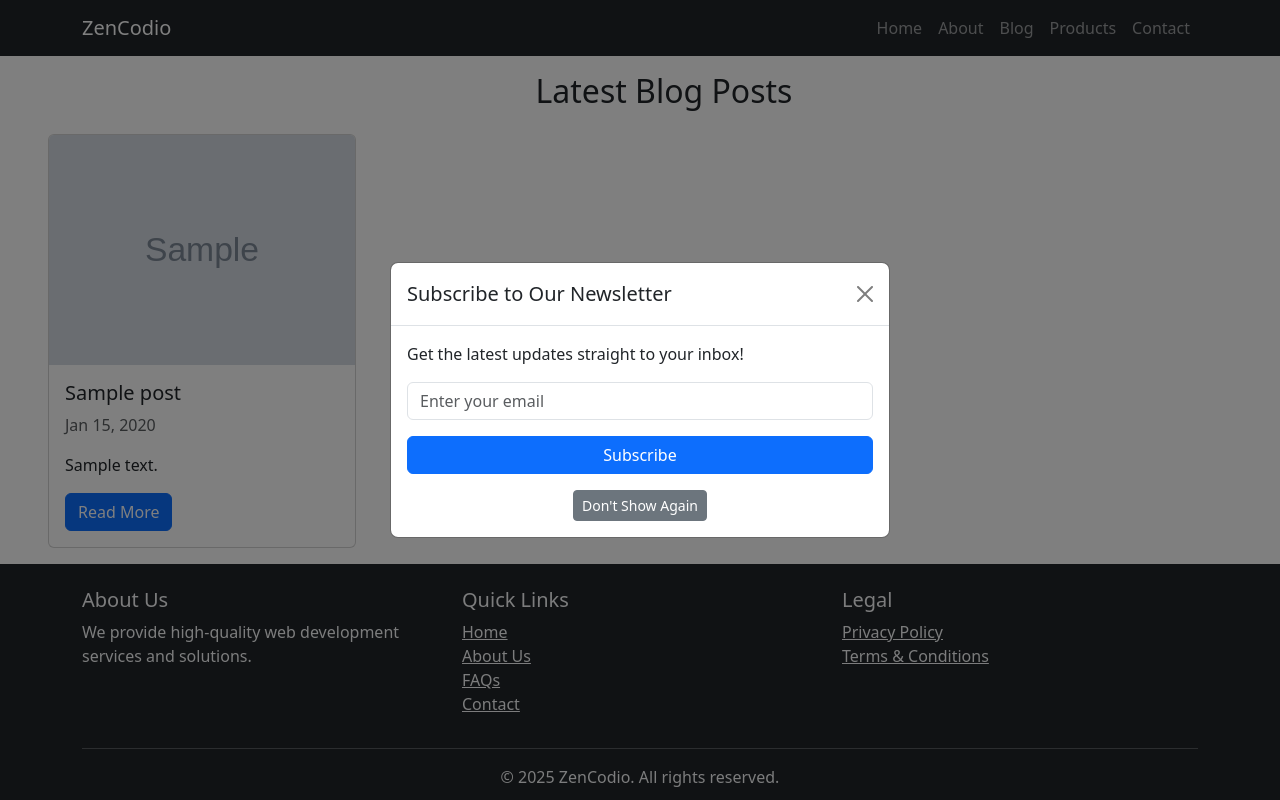
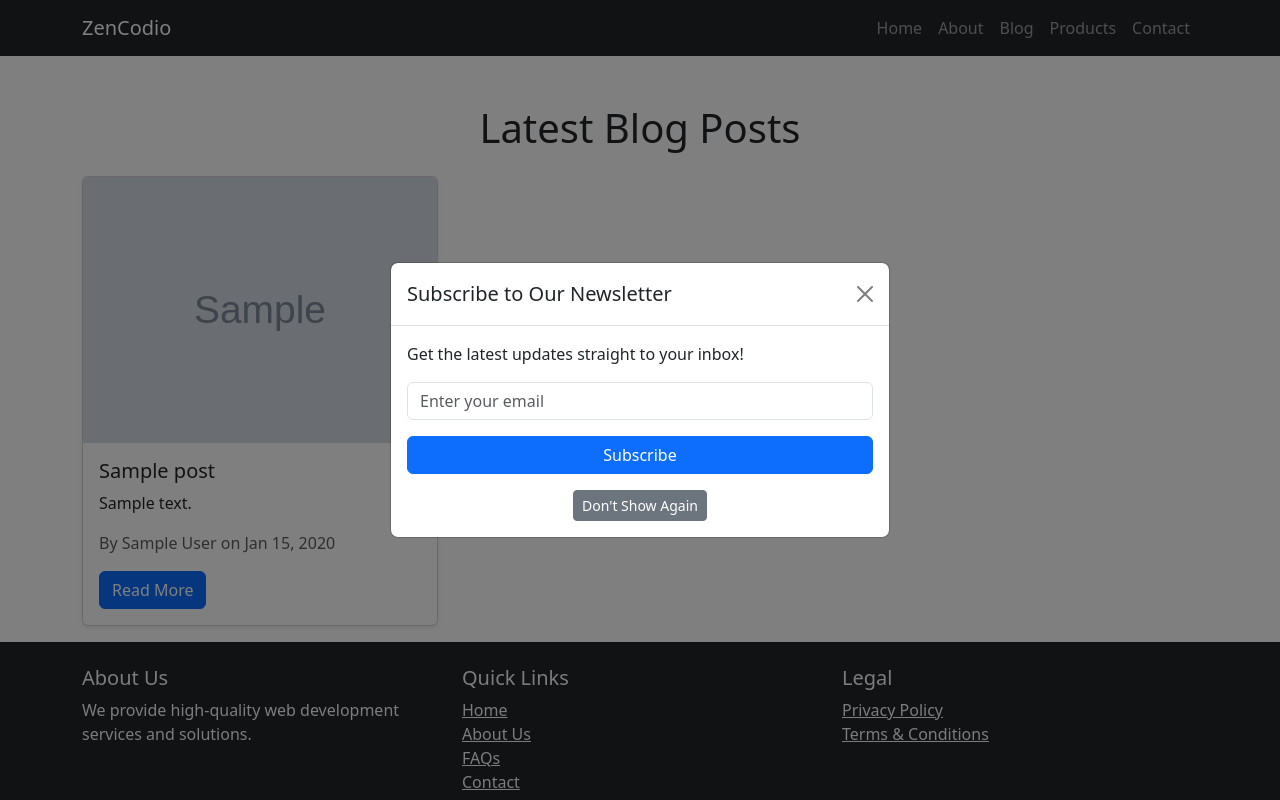
Before and after one commit to VenkyJallella/zencodio_venky, a Django app: template templates/blog/blog_list.html in a window 1280 px wide. Run offline with Django 5.2, Linux system fonts and the light colour scheme; the template is opened without the code that fills it: most values are stand-ins (such as "Sample title", 1, 10 or a date in 2020); grey boxes marked "Sample" are stand-in pictures; some libraries are stand-ins or nearby versions.

Commit message:
changed blog_list template

```diff
--- a/templates/blog/blog_list.html
+++ b/templates/blog/blog_list.html
@@ -1,33 +1,25 @@
-{% extends "base.html" %}
-{% load static %}
+{% extends 'base.html' %}
 
-{% block title %}
-    blog
-{% endblock title %}
-
-{% block content  %}
+{% block content %}
+<div class="container mt-5">
+    <h1 class="text-center mb-4">Latest Blog Posts</h1>
 
     <div class="row">
-      <div class="col ms-5">
-        <div class="mt-3">
-        <h2 class="text-center mb-4">Latest Blog Posts</h2>
-        </div>
         {% for post in posts %}
-                <div class="col-md-3 mb-3">
-                    <div class="card">
-                        <img src="{{ post.image.url }}" class="card-img-top" alt="{{ proj.name }}">
+        <div class="col-md-4 mb-3">
+            <div class="card shadow-sm">
+                <img src="{{ post.image.url }}" class="card-img-top" alt="{{ post.title }}">
                 <div class="card-body">
                     <h5 class="card-title">{{ post.title }}</h5>
-                            <p class="text-muted">{{ post.created_at|date:"M d, Y" }}</p>
-                            <p class="text-truncate" style="max-height: 100px; overflow: hidden;">
-                                {{ post.content | safe | truncatewords:20 }}
-                            </p>
-
+                    <p class="card-text">{{ post.content| safe | truncatewords:20 }}</p>
+                    <p class="text-muted">By {{ post.author }} on {{ post.created_at|date:"M d, Y" }}</p>
                     <a href="{% url 'blog_detail' post.slug %}" class="btn btn-primary">Read More</a>
                 </div>
             </div>
         </div>
+        {% empty %}
+        <p>No posts available.</p>
         {% endfor %}
     </div>
 </div>
-    {% endblock  %}
+{% endblock %}
```
Lines whose indentation alone changed are shown as unchanged.
